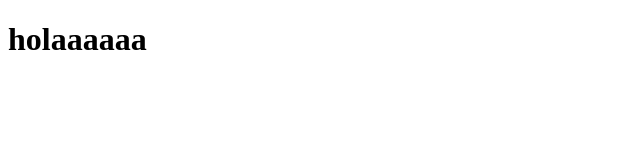
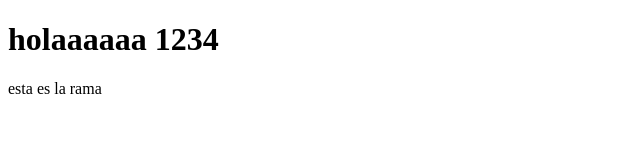
Before and after one commit to paulaNo2023/ProyectoFinalcoder, a plain HTML site: page index.html in a window 1280 px wide. Shown: the whole page, without its empty margins (0-640 px from the left). Drawn offline with Linux system fonts and the light colour scheme.

Commit message:
comit de rama

```diff
--- a/index.html
+++ b/index.html
@@ -8,8 +8,9 @@
 </head>
 <body>
     <h1>
-        holaaaaaa
+        holaaaaaa 1234
     </h1>
+    <p>esta es la rama</p>
 
 </body>
 </html>
```
